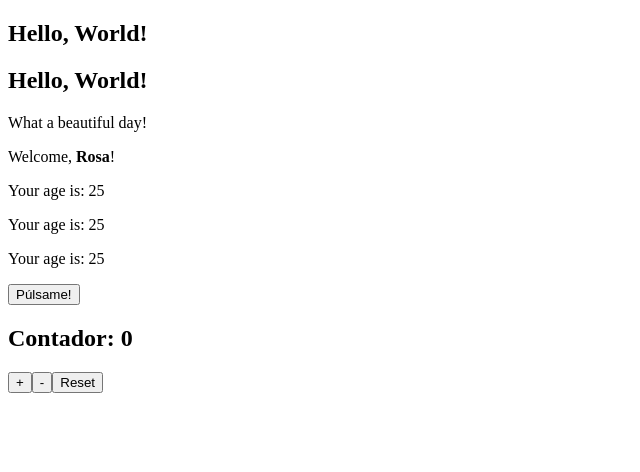
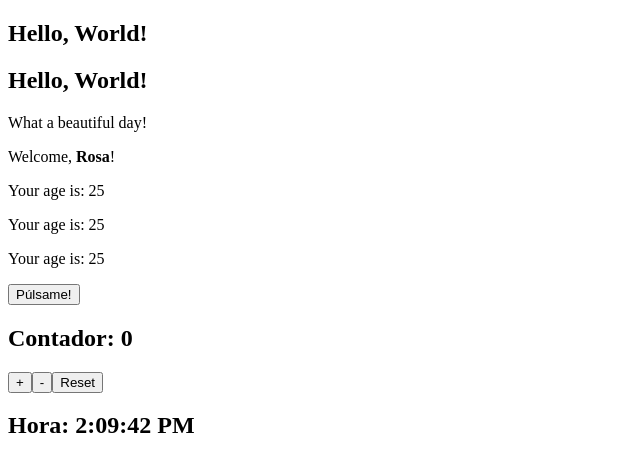
Before and after one commit to Rosia98/https---github.com-Rosia98-cursoReact, a React (Vite) app: page / in a window 1280 px wide. Shown: the top 472 px of the page, without its empty margins (0-640 px from the left). Built offline with nearby package versions, Linux system fonts and the light colour scheme.

Commit message:
State Effects 2

```diff
--- a/src/App.jsx
+++ b/src/App.jsx
@@ -1,4 +1,5 @@
 import { AlertClock } from "./AlertCLock";
+import { Clock } from "./Clock";
 import { Counter } from "./Counter";
 import { Hello } from "./Hello";
 import { Message } from "./Message";
@@ -25,6 +26,7 @@
 
             <AlertClock onClickHandler={handleClick}/>
             <Counter/>
+            <Clock/>
         </div>
     )
 }
--- /dev/null
+++ b/src/Clock.jsx
@@ -0,0 +1,17 @@
+import { useEffect, useState } from "react"
+
+export function Clock(){
+    const [date, setDate]= useState(new Date())
+
+    useEffect(()=>{
+      const intervalid = setInterval(()=>{
+            console.log("Cargando hora...")
+            setDate(new Date())
+        }, 1000)
+})
+    return(
+        <div>
+            <h2>Hora: {date.toLocaleTimeString()}</h2>
+        </div>
+    )
+}
```
